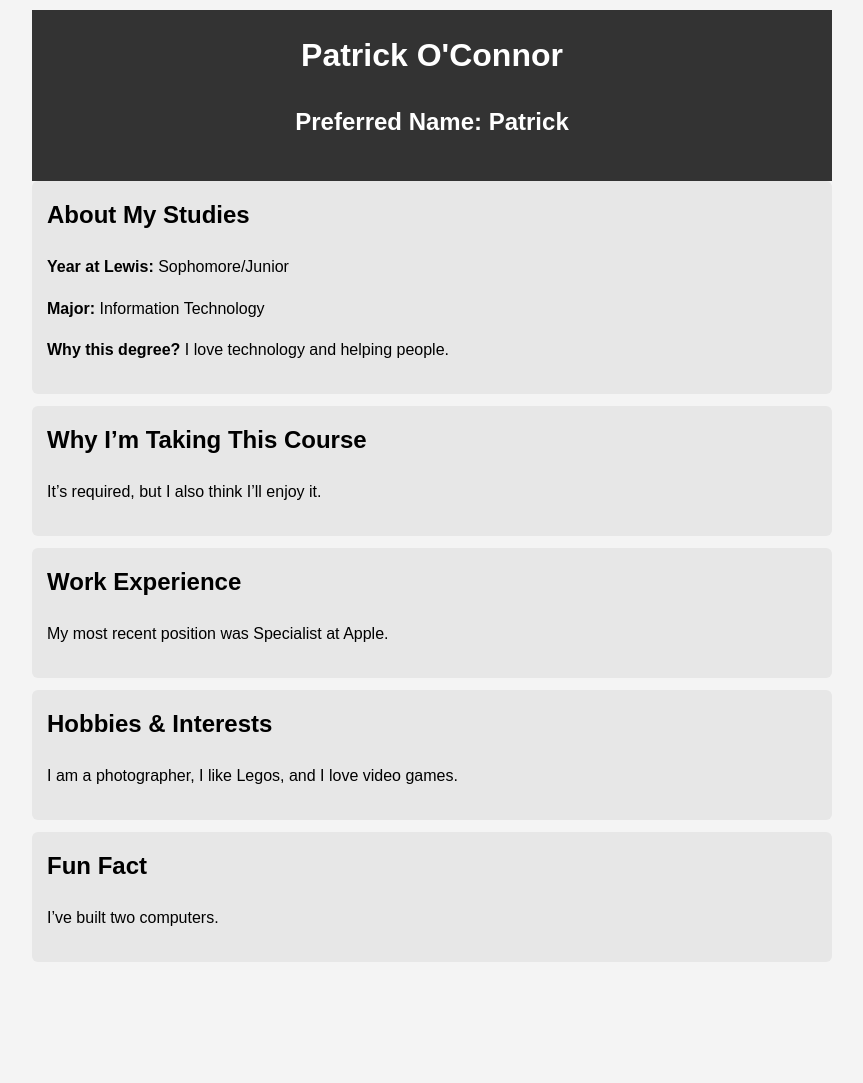
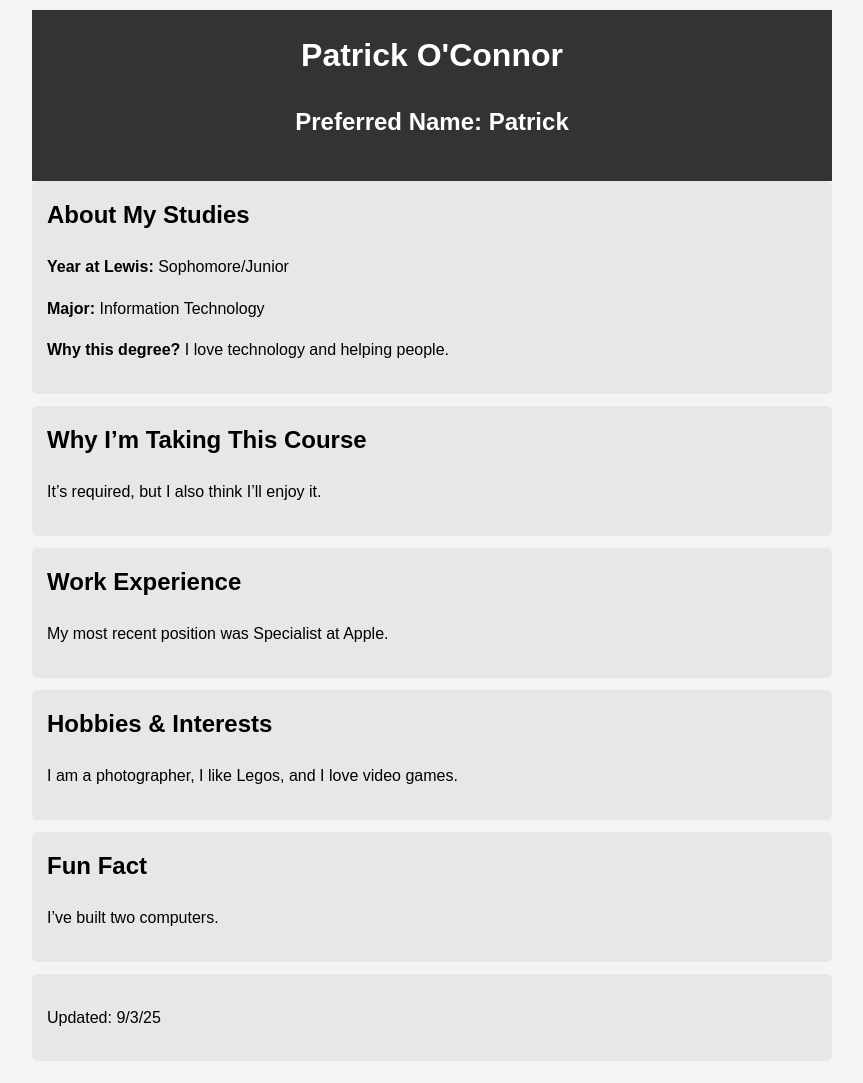
Before and after one commit to Colour-cr3/Me, a plain HTML site: page index.html in a window 1280 px wide. Shown: the whole page, without its empty margins (208-1071 px from the left). Before the commit the page ends 984 px from the top, so only its background shows below. Drawn offline with Linux system fonts and the light colour scheme.

Commit message:
Update index.html

```diff
--- a/index.html
+++ b/index.html
@@ -69,6 +69,10 @@
             <p>I’ve built two computers.</p>
         </section>
 
+        <section>
+            <p>Updated: 9/3/25</p>
+        </section>
+
     </div>
 </body>
 </html>
```
